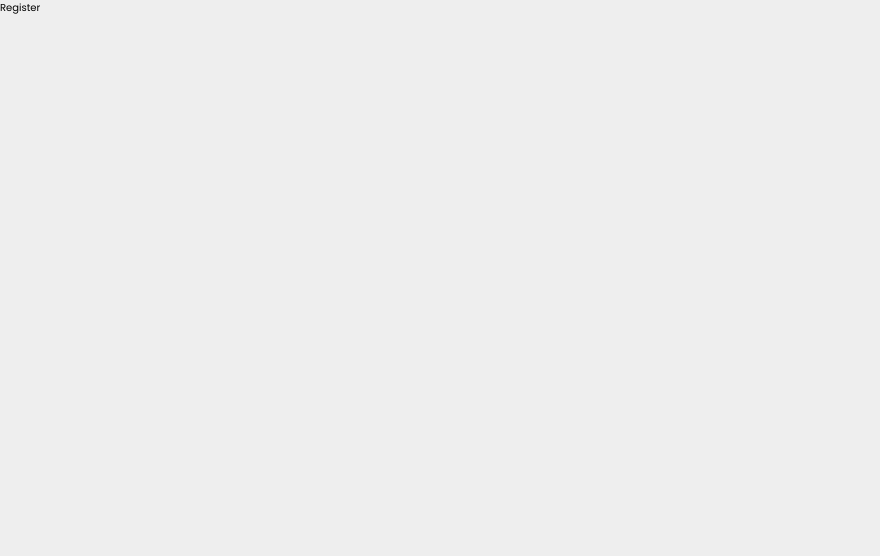
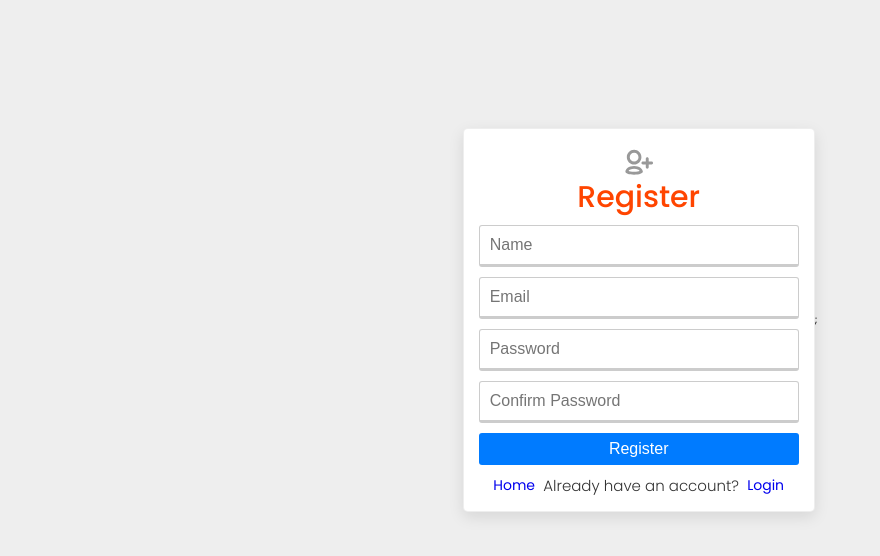
Before and after one commit to BorisLabianca/product-inventory-app-frontend, a React (Vite) app: page /register in a window 1280 px wide. Shown: the top 556 px of the page, without its empty margins (0-880 px from the left). Built offline with nearby package versions, Linux system fonts and the light colour scheme.

Commit message:
created sign up login forgotten pwd and reset pwd pages

```diff
--- /dev/null
+++ b/src/components/card/Card.jsx
@@ -0,0 +1,7 @@
+import styles from "./Card.module.scss";
+
+const Card = ({ children, cardClass }) => {
+  return <div className={`${styles.card} ${cardClass}`}>{children}</div>;
+};
+
+export default Card;
--- /dev/null
+++ b/src/components/card/Card.module.scss
@@ -0,0 +1,6 @@
+.card {
+  border: 1px solid transparent;
+  border-radius: 5px;
+  box-shadow: var(--box-shadow);
+  overflow: hidden;
+}
--- a/src/pages/Auth/Forgot.jsx
+++ b/src/pages/Auth/Forgot.jsx
@@ -1,5 +1,36 @@
+import { Link } from "react-router-dom";
+import Card from "../../components/card/Card";
+import styles from "./Auth.module.scss";
+import { AiOutlineMail } from "react-icons/ai";
+
 const Forgot = () => {
-  return <div>Forgot</div>;
+  return (
+    <div className={`container ${styles.auth}`}>
+      <Card>
+        <div className={styles.form}>
+          <div className="--flex-center">
+            <AiOutlineMail size={35} color="#999" />
+          </div>
+          <h2>Forgot Password</h2>
+          <form>
+            <input type="email" placeholder="Email" required name="email" />
+
+            <button type="submit" className="--btn --btn-primary --btn-block">
+              Get Reset Email
+            </button>
+            <div className={styles.links}>
+              <p>
+                <Link to="/">- Home</Link>
+              </p>
+              <p>
+                <Link to="/login">- Login</Link>
+              </p>
+            </div>
+          </form>
+        </div>
+      </Card>
+    </div>
+  );
 };
 
 export default Forgot;
--- a/src/pages/Auth/Login.jsx
+++ b/src/pages/Auth/Login.jsx
@@ -1,5 +1,39 @@
+import { Link } from "react-router-dom";
+import Card from "../../components/card/Card";
+import styles from "./Auth.module.scss";
+import { BiLogIn } from "react-icons/bi";
+
 const Login = () => {
-  return <div>Login</div>;
+  return (
+    <div className={`container ${styles.auth}`}>
+      <Card>
+        <div className={styles.form}>
+          <div className="--flex-center">
+            <BiLogIn size={35} color="#999" />
+          </div>
+          <h2>Login</h2>
+          <form>
+            <input type="email" placeholder="Email" required name="email" />
+            <input
+              type="password"
+              placeholder="Password"
+              required
+              name="password"
+            />
+            <button type="submit" className="--btn --btn-primary --btn-block">
+              Login
+            </button>
+          </form>
+          <Link to="/forgot">Forgot Password</Link>
+          <span className={styles.register}>
+            <Link to="/">Home</Link>
+            <p>&nbsp; Don't have an account? &nbsp;</p>
+            <Link to="/register">Register</Link>
+          </span>
+        </div>
+      </Card>
+    </div>
+  );
 };
 
 export default Login;
--- a/src/pages/Auth/Register.jsx
+++ b/src/pages/Auth/Register.jsx
@@ -1,5 +1,46 @@
+import { Link } from "react-router-dom";
+import Card from "../../components/card/Card";
+import styles from "./Auth.module.scss";
+import { TiUserAddOutline } from "react-icons/ti";
+
 const Register = () => {
-  return <div>Register</div>;
+  return (
+    <div className={`container ${styles.auth}`}>
+      <Card>
+        <div className={styles.form}>
+          <div className="--flex-center">
+            <TiUserAddOutline size={35} color="#999" />
+          </div>
+          <h2>Register</h2>
+          <form>
+            <input type="text" placeholder="Name" required name="name" />
+            <input type="email" placeholder="Email" required name="email" />
+            <input
+              type="password"
+              placeholder="Password"
+              required
+              name="password"
+            />
+            <input
+              type="password"
+              placeholder="Confirm Password"
+              required
+              name="confirmPassword"
+            />
+            <button type="submit" className="--btn --btn-primary --btn-block">
+              Register
+            </button>
+          </form>
+          <span className={styles.register}>
+            <Link to="/">Home</Link>
+            <p>&nbsp; Already have an account? &nbsp;</p>
+            <Link to="/login">Login</Link>
+          </span>
+        </div>
+      </Card>
+      ;
+    </div>
+  );
 };
 
 export default Register;
--- a/src/pages/Auth/Reset.jsx
+++ b/src/pages/Auth/Reset.jsx
@@ -1,5 +1,46 @@
+import { Link } from "react-router-dom";
+import Card from "../../components/card/Card";
+import styles from "./Auth.module.scss";
+import { MdPassword } from "react-icons/md";
+
 const Reset = () => {
-  return <div>Reset</div>;
+  return (
+    <div className={`container ${styles.auth}`}>
+      <Card>
+        <div className={styles.form}>
+          <div className="--flex-center">
+            <MdPassword size={35} color="#999" />
+          </div>
+          <h2>Forgot Password</h2>
+          <form>
+            <input
+              type="password"
+              placeholder="New Password"
+              required
+              name="newPassword"
+            />
+            <input
+              type="password"
+              placeholder="Confirm New Password"
+              required
+              name="confirmNewPassword"
+            />
+            <button type="submit" className="--btn --btn-primary --btn-block">
+              Reset Password
+            </button>
+            <div className={styles.links}>
+              <p>
+                <Link to="/">- Home</Link>
+              </p>
+              <p>
+                <Link to="/login">- Login</Link>
+              </p>
+            </div>
+          </form>
+        </div>
+      </Card>
+    </div>
+  );
 };
 
 export default Reset;
```
